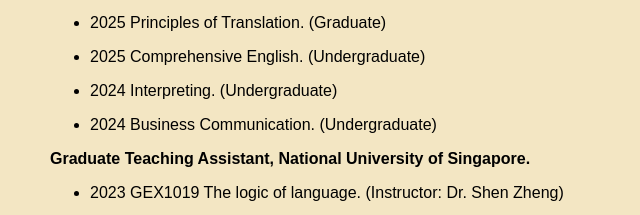
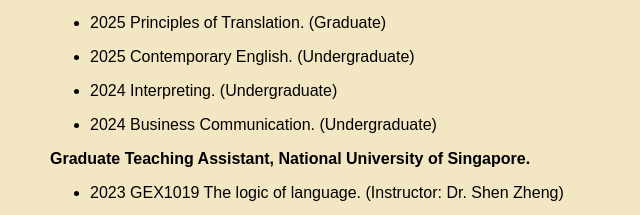
Before and after one commit to kunmeihan/kunmeihan.github.io, a plain HTML site: page teaching.html in a window 1280 px wide. Shown: the part 395-610 px from the top of the page, 0-640 px from the left. Drawn offline with Linux system fonts and the light colour scheme.

Commit message:
Update teaching.html

```diff
--- a/teaching.html
+++ b/teaching.html
@@ -89,7 +89,7 @@ body {
 <p style="font-weight: 400;"><strong>Lecturer, Shenzhen University.</strong></p>
 <ul>
   <li> <p style="font-weight: 400;">2025 Principles of Translation. (Graduate)</p></li>
-  <li> <p style="font-weight: 400;">2025 Comprehensive English. (Undergraduate)</p></li>
+  <li> <p style="font-weight: 400;">2025 Contemporary English. (Undergraduate)</p></li>
   <li> <p style="font-weight: 400;">2024 Interpreting. (Undergraduate)</p></li>
   <li> <p style="font-weight: 400;">2024 Business Communication. (Undergraduate)</p></li>
 </ul>
```
